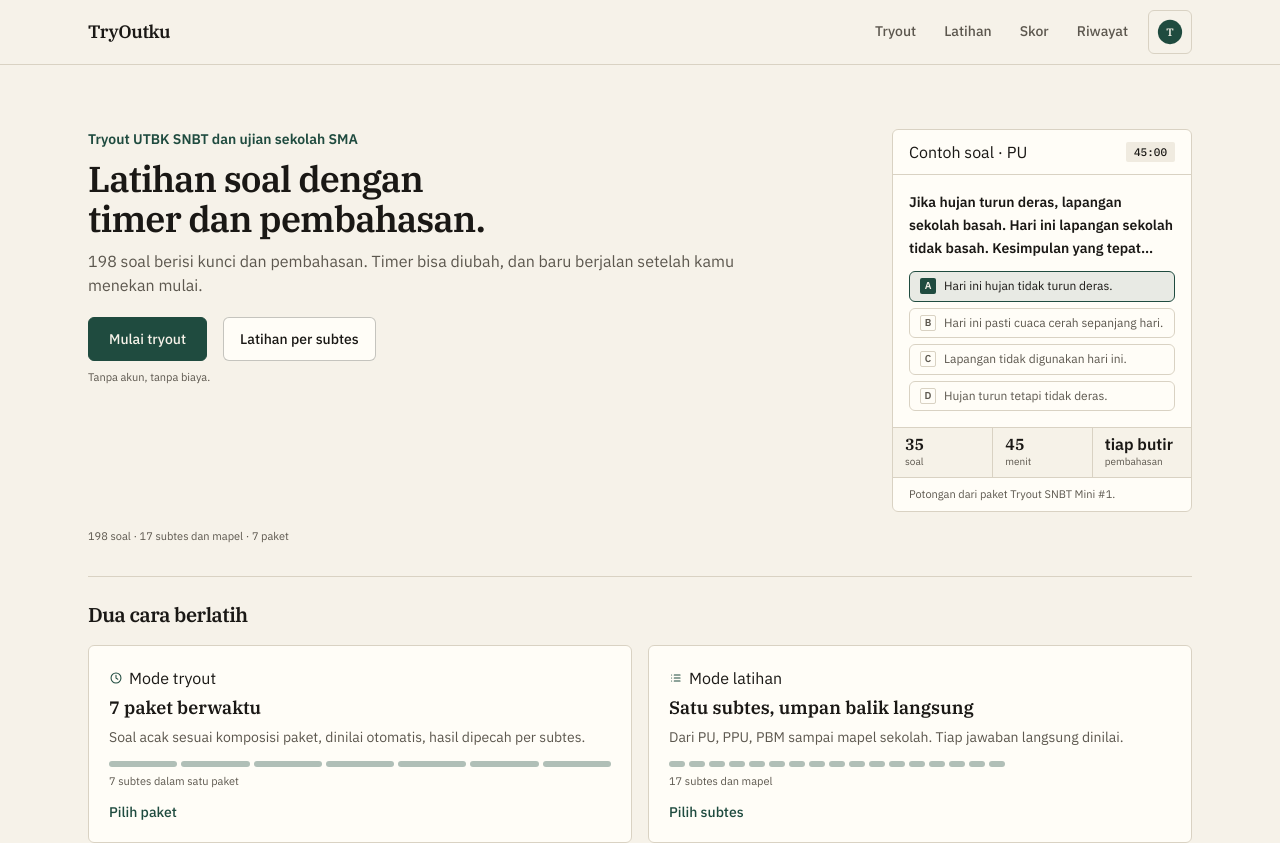
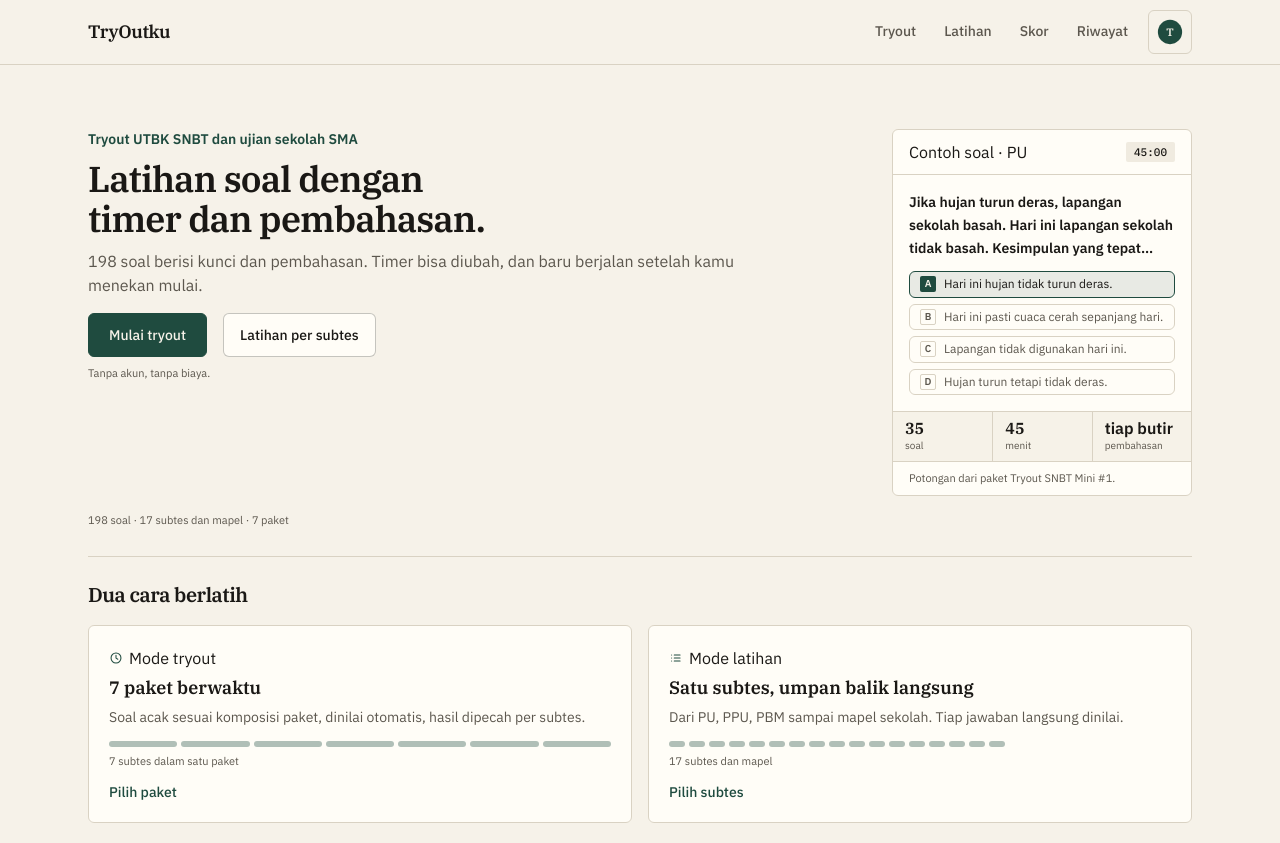
Before and after one commit to Mighty-Nievl/tryoutku, a Next.js app: page / in a window 1280 px wide. Shown: the top 843 px of the page. Built offline with nearby package versions, Linux system fonts and the light colour scheme.

Commit message:
fix(beranda): kartu pratinjau masuk layar 750px
- padding atas hero dan jarak CTA dirapatkan, padding opsi pratinjau dikurangi 4px per baris
- kartu pratinjau berakhir di 734px pada viewport 750px, sebelumnya 764px

```diff
--- a/src/app/page.tsx
+++ b/src/app/page.tsx
@@ -24,7 +24,7 @@ export default function Home() {
 
   return (
     <div className="pb-4">
-      <section className="border-b border-line pb-8 pt-8 sm:pt-10">
+      <section className="border-b border-line pb-7 pt-6 sm:pt-10">
         <div className="grid gap-6 md:grid-cols-[1fr_300px] md:items-start">
         <div>
         <p className="text-sm font-semibold text-accent">Tryout UTBK SNBT dan ujian sekolah SMA</p>
@@ -36,7 +36,7 @@ export default function Home() {
           kamu menekan mulai.
         </p>
 
-        <div className="mt-5 flex flex-wrap items-center gap-x-4 gap-y-3">
+        <div className="mt-4 flex flex-wrap items-center gap-x-4 gap-y-3">
           <Link href={`/tryout/${paketUtama.id}`} className="btn-primary h-11 px-5">
             Mulai tryout
           </Link>
--- a/src/components/QuestionPreview.tsx
+++ b/src/components/QuestionPreview.tsx
@@ -35,7 +35,7 @@ export default function QuestionPreview({ question, timer = "45:00", footer, sta
             return (
               <li
                 key={index}
-                className={`flex items-start gap-2 rounded-md border px-2.5 py-1.5 text-xs leading-snug ${
+                className={`flex items-start gap-2 rounded-md border px-2.5 py-1 text-xs leading-snug ${
                   correct ? "border-accent bg-accent/10 text-ink" : "border-line text-muted"
                 }`}
               >
```
